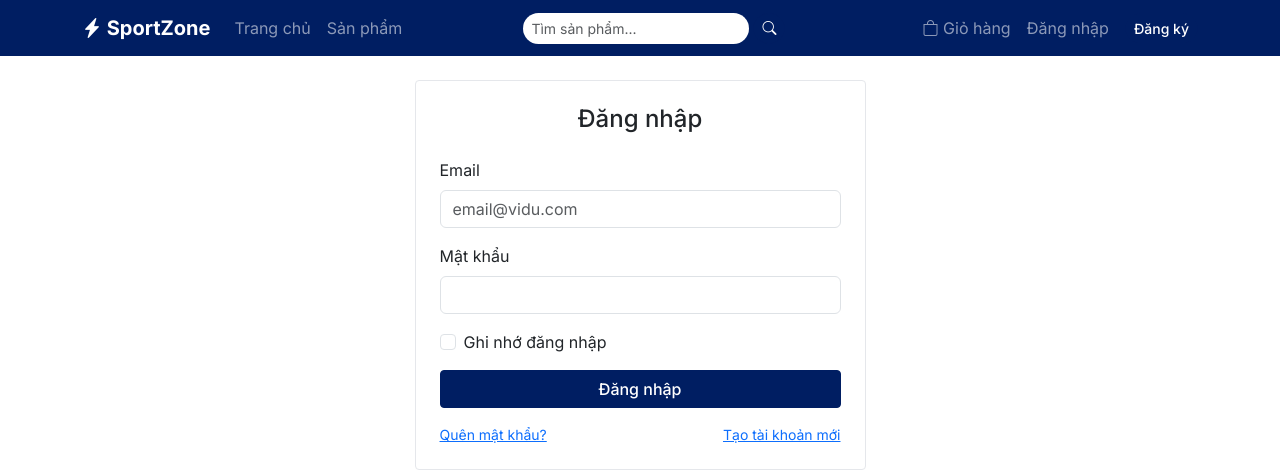
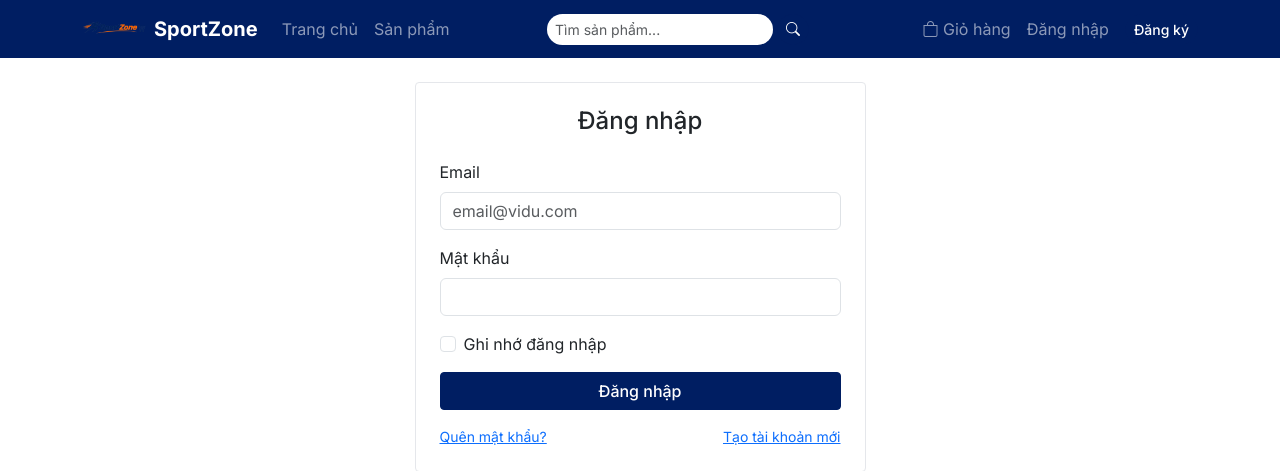
Before and after one commit to hoanghuy-arch/web-project-TMDT, a Flask app: a page that uses app/templates/base.html in a window 1280 px wide. Shown: the top 471 px of the page. Run offline with Flask 3, Linux system fonts and the light colour scheme; tables that the repository leaves empty hold one stand-in row (values such as "Sample post"); some libraries are stand-ins or nearby versions.

Commit message:
feat: them logo vao navbar va favicon tren tab trinh duyet

```diff
--- a/app/__init__.py
+++ b/app/__init__.py
@@ -33,6 +33,11 @@ def create_app(config_name=None):
     def health():
         """Endpoint cho UptimeRobot / Docker healthcheck."""
         return jsonify(status="ok")
+
+    @app.route("/favicon.ico")
+    def favicon():
+        """Phục vụ favicon trực tiếp cho trình duyệt truy vấn /favicon.ico."""
+        return app.send_static_file("img/favicon.png")
 
     return app
 
--- a/app/templates/base.html
+++ b/app/templates/base.html
@@ -5,6 +5,9 @@
   <meta name="viewport" content="width=device-width, initial-scale=1">
   <meta name="csrf-token" content="{{ csrf_token() }}">
   <title>{% block title %}SportZone{% endblock %} | SportZone</title>
+  <link rel="icon" type="image/png" href="{{ url_for('static', filename='img/favicon.png') }}">
+  <link rel="shortcut icon" type="image/png" href="{{ url_for('static', filename='img/favicon.png') }}">
+  <link rel="apple-touch-icon" href="{{ url_for('static', filename='img/favicon.png') }}">
   <link href="https://cdn.jsdelivr.net/npm/bootstrap@5.3.3/dist/css/bootstrap.min.css" rel="stylesheet">
   <link href="https://cdn.jsdelivr.net/npm/bootstrap-icons@1.11.3/font/bootstrap-icons.min.css" rel="stylesheet">
   <link href="{{ url_for('static', filename='css/style.css') }}" rel="stylesheet">
@@ -14,8 +17,9 @@
 
   <nav class="navbar navbar-expand-lg navbar-dark sz-navbar sticky-top">
     <div class="container">
-      <a class="navbar-brand fw-bold" href="{{ url_for('shop.home') }}">
-        <i class="bi bi-lightning-charge-fill"></i> SportZone
+      <a class="navbar-brand fw-bold d-flex align-items-center gap-2" href="{{ url_for('shop.home') }}">
+        <img src="{{ url_for('static', filename='img/logo.png') }}" alt="SportZone Logo" height="32" class="d-inline-block">
+        <span>SportZone</span>
       </a>
       <button class="navbar-toggler" type="button" data-bs-toggle="collapse" data-bs-target="#mainNav"
               aria-controls="mainNav" aria-expanded="false" aria-label="Mở menu">
```
Also changed, not shown: app/static/img/favicon.png (added), app/static/img/logo.png (added).
